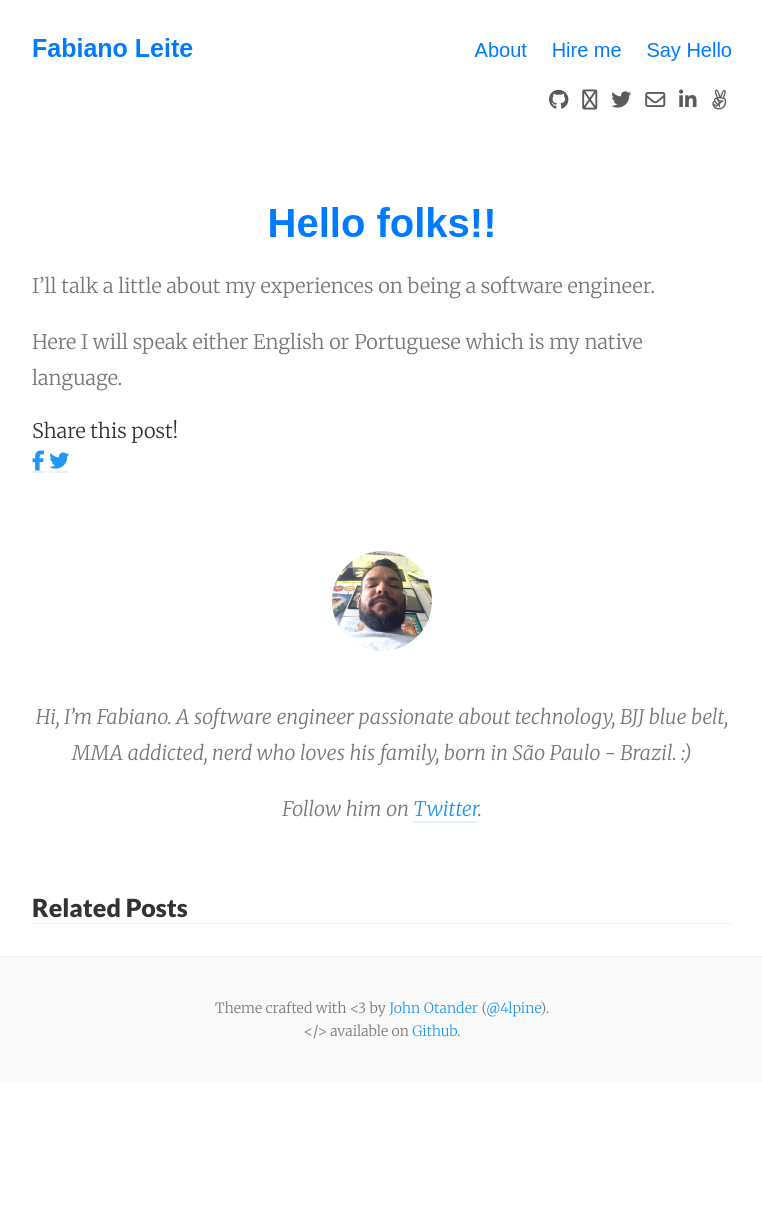
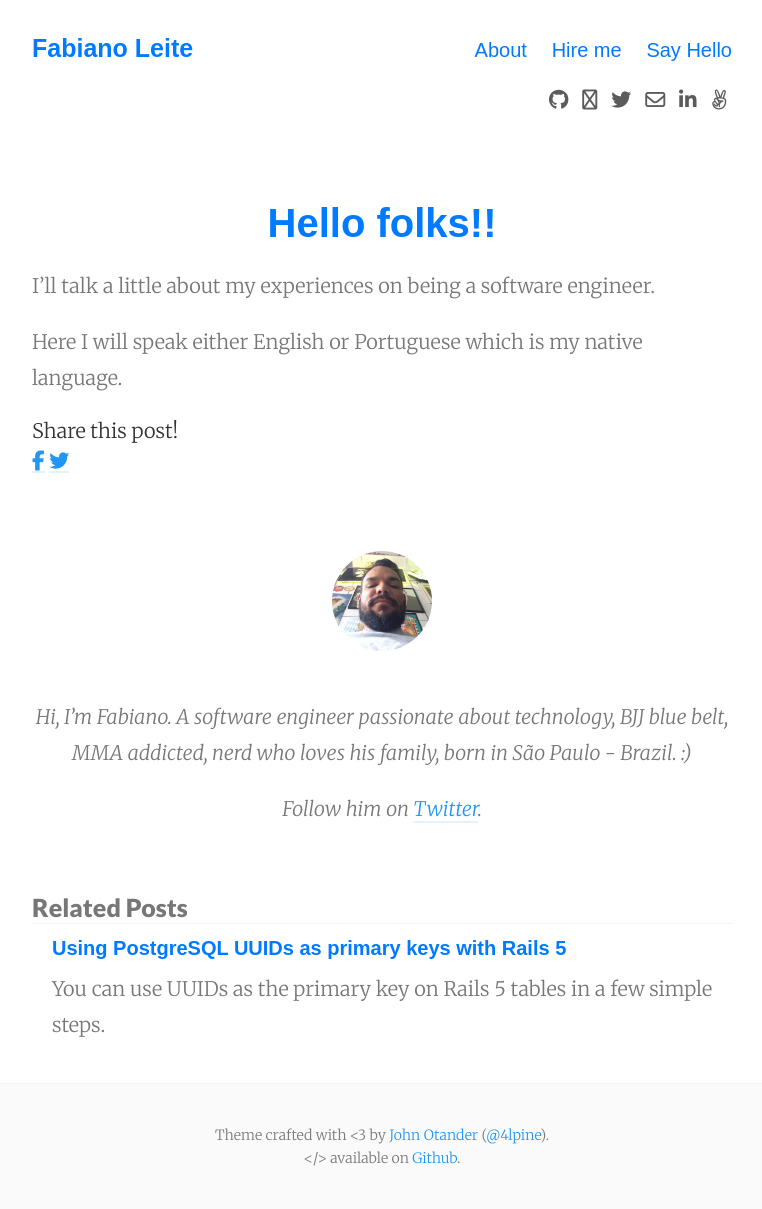
Before and after one commit to fabianoleittes/fabianoleittes.github.io, a Jekyll site: the page built from _posts/2016-10-02-hello-world.md, in a window 1280 px wide. Shown: the whole page, without its empty margins (258-1020 px from the left). Built offline with Jekyll 4.4.1, drawn with Linux system fonts in a browser that asks for light colours; nearby versions of some CDN libraries; comment, search, counter and statistics services are not loaded; before the commit the page ends 1082 px from its top, so only the background shows below that; some of the changed lines change nothing that is shown.

Commit message:
New blog post(Using PostgreSQL UUIDs as primary keys with Rails 5)

````diff
--- /dev/null
+++ b/_posts/2016-10-31-using-postgresql-uuids-as-primary-keys-with-rails-5.md
@@ -0,0 +1,66 @@
+---
+layout: post
+title: Using PostgreSQL UUIDs as primary keys with Rails 5
+date: 2016-10-31 20:35
+categories: rails5 PostgreSQL UUIDs
+summary: You can use UUIDs as the primary key on Rails 5 tables in a few simple steps.
+---
+## Using PostgreSQL UUIDs as primary keys with Rails 5.
+
+PostgreSQL has a [native datatype for UUIDs](https://www.postgresql.org/docs/9.5/static/datatype-uuid.html) and [Rails 4.0+](https://github.com/rails/rails/commit/bc8ebefe9825dbff2cffa29ff015a1e7a31f9812) has [built-in support](http://guides.rubyonrails.org/active_record_postgresql.html#uuid-primary-keys) for using them as the primary key.
+
+You can use UUIDs as the primary key on Rails 5 tables in a few simple steps.
+
+### Enable the extension.
+Before using UUIDs in PostgreSQL, you must first enable the [uuid-ossp](https://www.postgresql.org/docs/9.5/static/uuid-ossp.html) extension.
+
+If you're already using UUIDs, you've already done this step. To enable the extension, generate a migration.
+
+```
+$ bin/rails g migration enable_uuid_extension
+```
+That should generate a migration that looks like this.
+
+```ruby
+class EnableUuidExtension < ActiveRecord::Migration[5.0]
+  def change
+    enable_extension 'uuid-ossp'
+  end
+end
+```
+
+### Add ability to default to [uuid](https://github.com/rails/rails/compare/f94e328cf801...5a47639aac45#diff-b3e4617f47cb06d8e22542a2c2e40d97) as primary key when generating database migrations.
+
+Put this in your config/application.rb file.
+
+```ruby
+config.generators do |g|
+  g.orm :active_record, primary_key_type: :uuid
+end
+```
+Or create a new file at config/initializers/generators.rb. Best practices.
+
+```ruby
+Rails.application.config.generators do |g|
+  g.orm :active_record, primary_key_type: :uuid
+end
+```
+
+### Now, just use rails generate.
+
+```
+$ bin/rails g model User
+```
+
+Now, if you don't want it as the default for all migrations.
+Does not ability default UUID.
+
+You can use so for single migration.
+
+```
+bin/rails g model User --primary_key_type=uuid
+```
+
+Do you use UUID as your primary keys? Do you have anything to add? Leave your comment!
+
+That's all folks, until next time!!!
--- a/_sass/_posts.scss
+++ b/_sass/_posts.scss
@@ -31,7 +31,7 @@
 .posts .post {
   margin-bottom: 0.75em;
   border-bottom: thin solid #f3f3f3;
-  border-bottom: 2px solid #fcc;
+  // border-bottom: 2px solid #fcc;
 }
 
 .posts .post:last-child {
--- a/_sass/_variables.scss
+++ b/_sass/_variables.scss
@@ -24,7 +24,7 @@ $h1-responsive-max: 3.84rem !default;
 $abbr-border-bottom: 1px black dotted;
 
 // Page width
-$measure-width: 35em !default;
+$measure-width: 35rem !default;
 
 // Viewport widths
 $viewport-small: 32em;
--- a/_sass/basscss/_base-typography.scss
+++ b/_sass/basscss/_base-typography.scss
@@ -17,6 +17,7 @@ h6 {
   line-height: $heading-line-height;
   margin-top: 1em;
   margin-bottom: .5em;
+  color: #777;
 }
 
 p,
````
Also changed, not shown: 1 other file.
